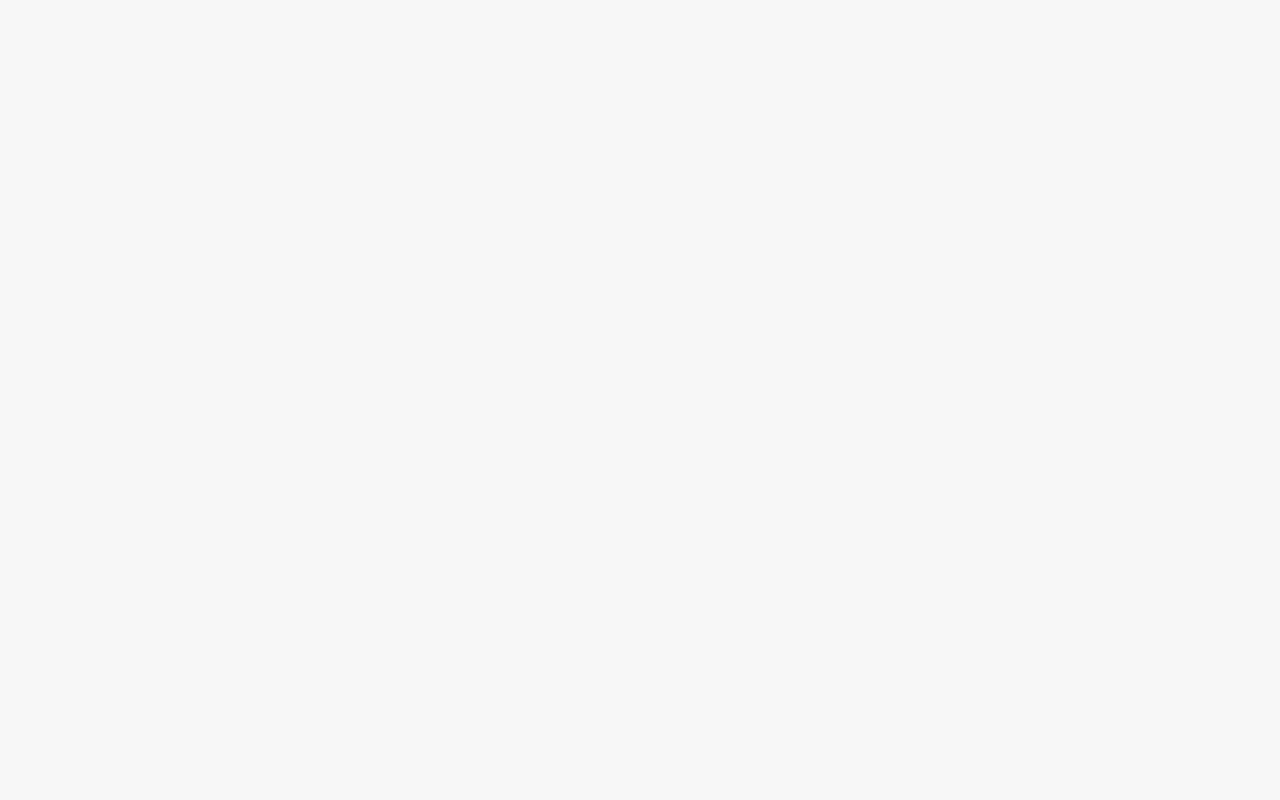
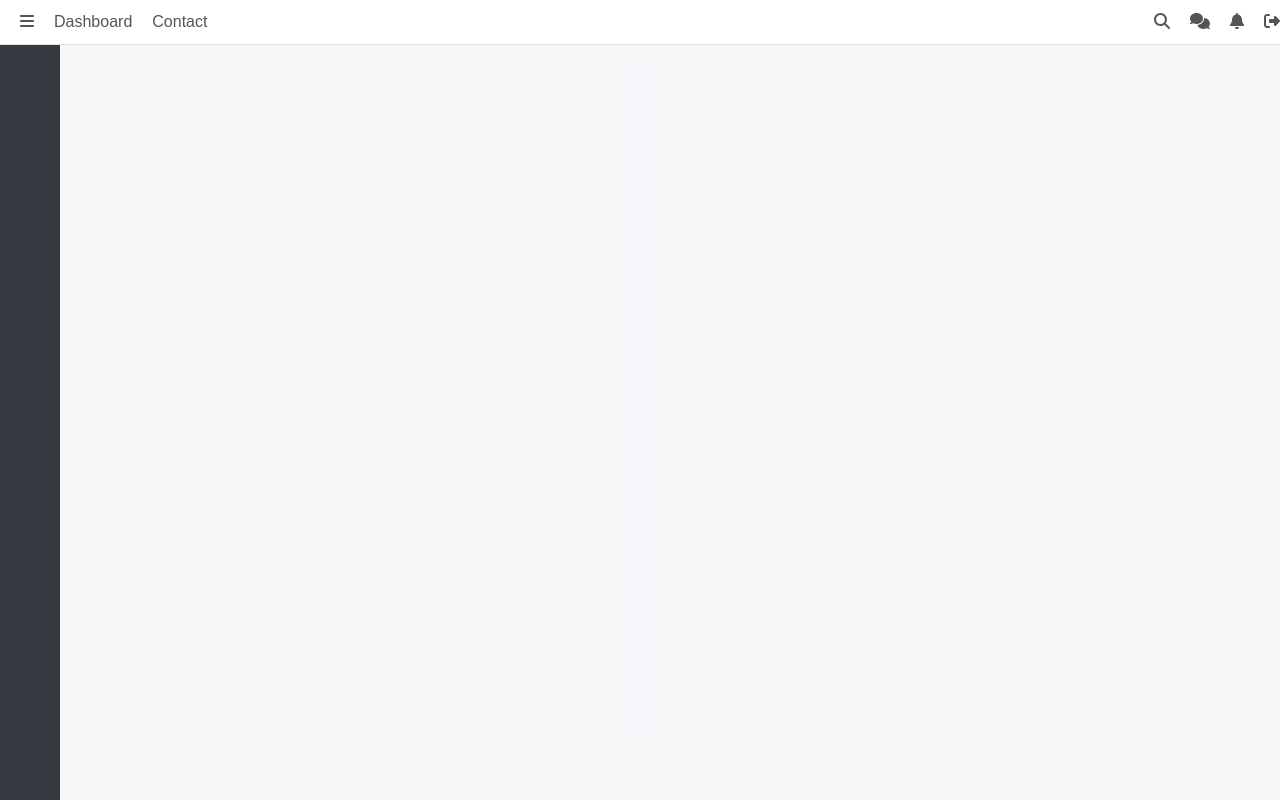
Before and after one commit to Floor5AndHalfSoftware/resimanager-spa, a React (Vite) app: page /resimanager/dashboard in a window 1280 px wide. Before the commit this address had no page. Built offline with nearby package versions, Linux system fonts and the light colour scheme.

Commit message:
Adding deploy for test

```diff
--- a/src/App.jsx
+++ b/src/App.jsx
@@ -18,9 +18,9 @@ function InnerApp() {
     return (
         <>
             <Routes>
-                <Route path="/resimanager-spa" element={<LoginPage/>}/>
-                <Route path="/resimanager-spa/login" element={<LoginPage/>}/>
-                <Route path="/resimanager-spa/dashboard" element={<DashboardPage/>}/>
+                <Route path="/resimanager" element={<LoginPage/>}/>
+                <Route path="/resimanager/login" element={<LoginPage/>}/>
+                <Route path="/resimanager/dashboard" element={<DashboardPage/>}/>
             </Routes>
         </>
     )
--- a/src/components/breadcrumb/Breadcrumb.jsx
+++ b/src/components/breadcrumb/Breadcrumb.jsx
@@ -4,16 +4,16 @@ import { Link, useLocation } from 'react-router-dom';
 const Breadcrumb = () => {
     const location = useLocation();
 
-    const pathnames = location.pathname.split('/').filter((x) => x).filter((x) => x !== 'resimanager-spa');
+    const pathnames = location.pathname.split('/').filter((x) => x).filter((x) => x !== 'resimanager');
 
     return (
         <nav aria-label="breadcrumb">
             <ol className="breadcrumb">
                 <li className="breadcrumb-item">
-                    <Link to="/resimanager-spa/dashboard">Home</Link>
+                    <Link to="/resimanager/dashboard">Home</Link>
                 </li>
                 {pathnames.map((value, index) => {
-                    const to = `resimanager-spa/${pathnames.slice(0, index + 1).join('/')}`;
+                    const to = `resimanager/${pathnames.slice(0, index + 1).join('/')}`;
 
                     return (
                         <li key={to} className={`breadcrumb-item ${index === pathnames.length - 1 ? 'active' : ''}`}>
--- a/src/components/login/Login.jsx
+++ b/src/components/login/Login.jsx
@@ -7,7 +7,7 @@ const Login = () => {
         event.preventDefault();
         // Aquí podrías realizar la lógica de autenticación
         // Si la autenticación es exitosa:
-        navigate('/resimanager-spa/dashboard');
+        navigate('/resimanager/dashboard');
     };
 
     return (
--- a/src/components/menu/MenuBar.jsx
+++ b/src/components/menu/MenuBar.jsx
@@ -17,7 +17,7 @@ const MenuBar = () => {
                         <a href="#" className="icon" onClick={toggleMenu}>
                             <FontAwesomeIcon icon={faBars} />
                         </a>
-                        <a href="/resimanager-spa/dashboard">Dashboard</a>
+                        <a href="/resimanager/dashboard">Dashboard</a>
                         <a href="#">Contact</a>
                     </nav>
                 </div>
```
